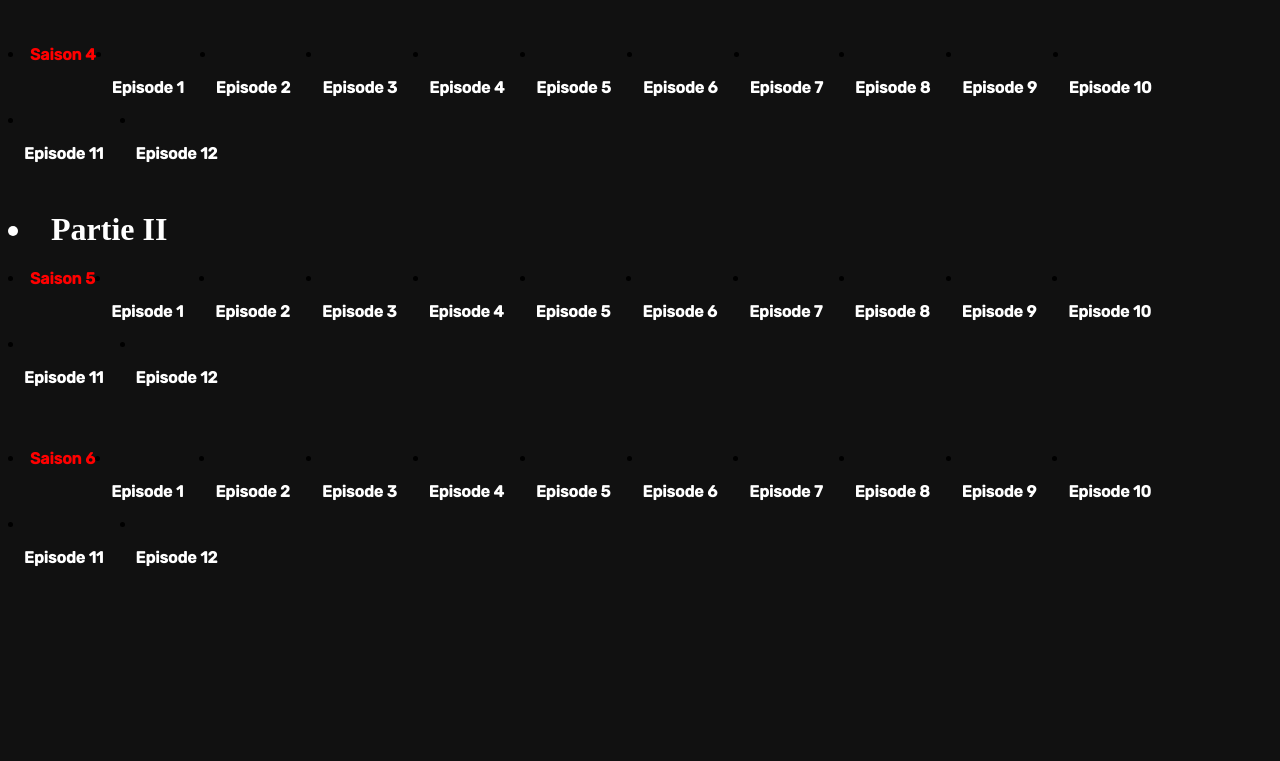
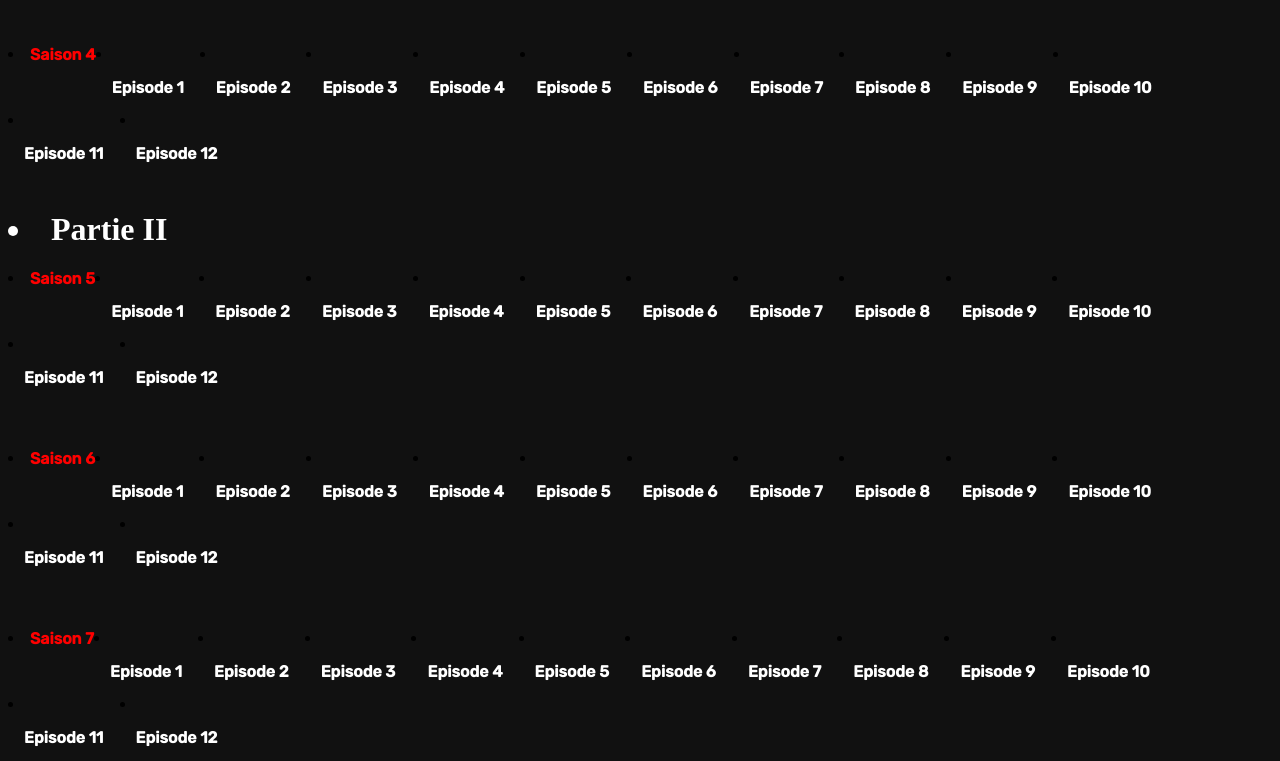
Before and after one commit to weaside/Shameles, a plain HTML site: page index.html in a window 1280 px wide. Shown: the part 703-1464 px from the top of the page. Before the commit the page ends 1284 px from the top, so only its background shows below. Drawn offline with Linux system fonts and the light colour scheme.

Commit message:
Update index.html

```diff
--- a/index.html
+++ b/index.html
@@ -186,3 +186,26 @@
     <li class="logo"><strong><a href="https://uqload.org/sl20b8x9n2mc.html"> Episode 10</a></li></strong></li>
     <li class="logo"><strong><a href="https://uqload.org/hcvbsgwvm035.html"> Episode 11</a></li></strong></li>
     <li class="logo"><strong><a href="https://uqload.org/5azwipg62rl5.html"> Episode 12</a></li></strong></li>
+    <br>
+    <br>
+    <br>
+    <br>
+    <br>
+    <br>
+    <br>
+    <br>
+    <br>
+    <br>
+    <li class="logo"><strong><font color="red">Saison 7</li></font></strong></li>
+    <li class="logo"><strong><a href="https://uqload.org/c7924jrqlkfe.html"> Episode 1</a></li></strong></li>
+    <li class="logo"><strong><a href="https://uqload.org/0nioxs9vckpx.html"> Episode 2</a></li></strong></li>
+    <li class="logo"><strong><a href="https://uqload.org/xoy0g0f1mgpo.html"> Episode 3</a></li></strong></li>
+    <li class="logo"><strong><a href="https://uqload.org/elbikkriqtpn.html"> Episode 4</a></li></strong></li>
+    <li class="logo"><strong><a href="https://uqload.org/4fpcjkcjmhbr.html"> Episode 5</a></li></strong></li>
+    <li class="logo"><strong><a href="https://uqload.org/01eh5qadbboa.html"> Episode 6</a></li></strong></li>
+    <li class="logo"><strong><a href="https://uqload.org/pb0eeit17rj9.html"> Episode 7</a></li></strong></li>
+    <li class="logo"><strong><a href="https://uqload.org/j6h5iapmm2pd.html"> Episode 8</a></li></strong></li>
+    <li class="logo"><strong><a href="https://uqload.org/7xii3qjor7si.html"> Episode 9</a></li></strong></li>
+    <li class="logo"><strong><a href="https://uqload.org/99mctrxno1gs.html"> Episode 10</a></li></strong></li>
+    <li class="logo"><strong><a href="https://uqload.org/8x1hylqqznd4.html"> Episode 11</a></li></strong></li>
+    <li class="logo"><strong><a href="https://uqload.org/mxtj7d8lw5nk.html"> Episode 12</a></li></strong></li>
```
